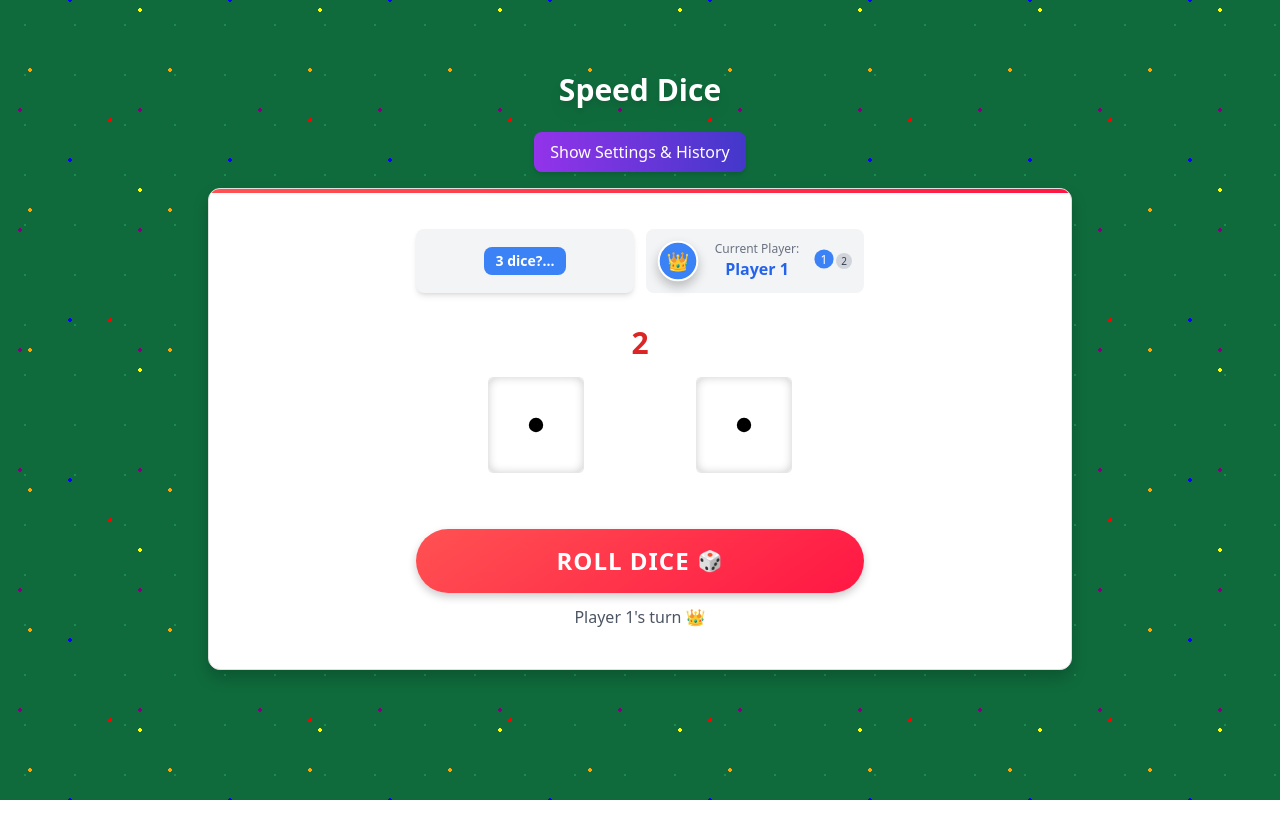
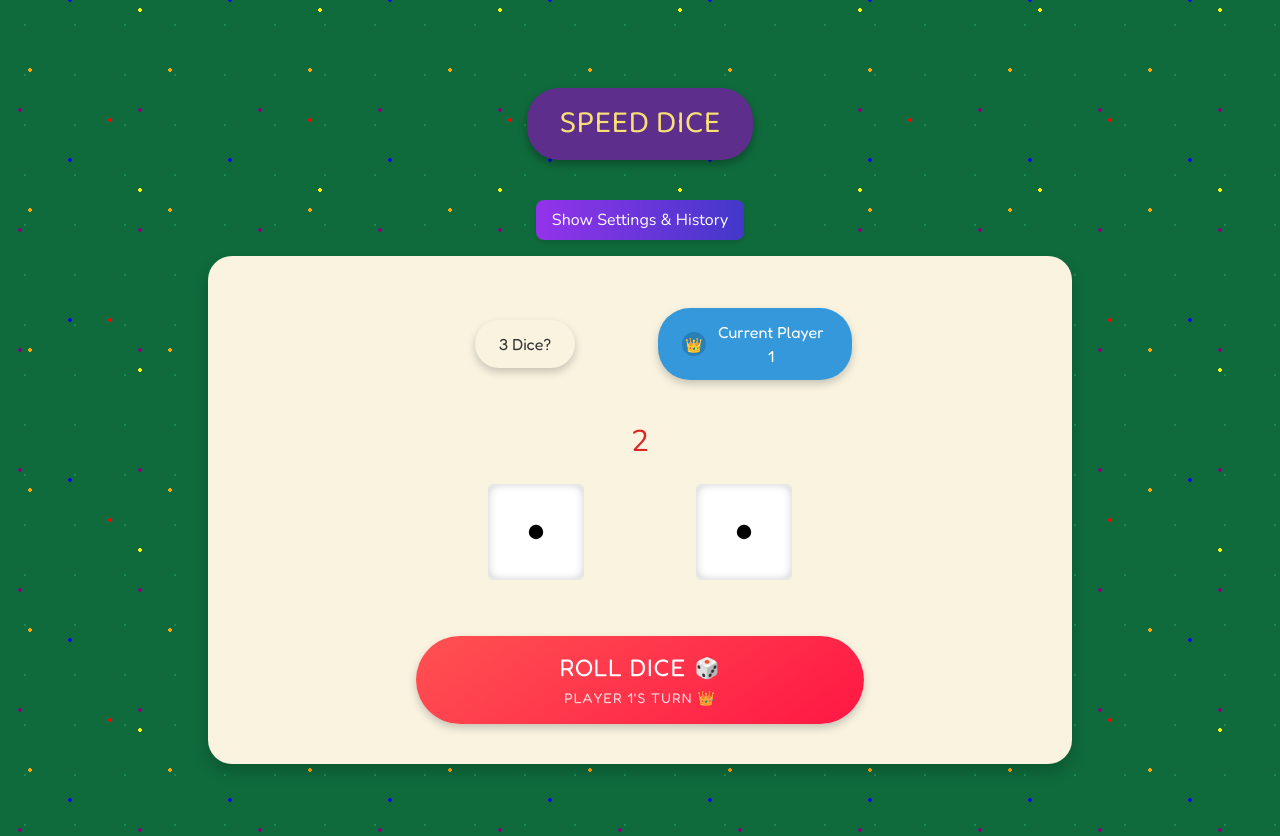
Before and after one commit to MeGallin/speed-dice, a React (Vite) app: page / in a window 1280 px wide. Before the commit the page ends 800 px from the top, so only its background shows below. Built offline with nearby package versions, Linux system fonts and the light colour scheme.

Commit message:
various changes and all working

```diff
--- a/index.html
+++ b/index.html
@@ -3,6 +3,10 @@
   <head>
     <meta charset="UTF-8" />
     <meta name="viewport" content="width=device-width, initial-scale=1.0" />
+    <link
+      href="https://fonts.googleapis.com/css2?family=Baloo+2&family=Fredoka&family=Nunito&display=swap"
+      rel="stylesheet"
+    />
     <title>Speed Dice</title>
   </head>
   <body>
--- a/src/App.jsx
+++ b/src/App.jsx
@@ -1,22 +1,45 @@
 import { useState } from 'react';
 import './App.css';
 import './styles/BoardGameTheme.css';
-import DiceRoller from './components/DiceRoller';
+import DiceRoller, { gameStartedAtom } from './components/DiceRoller';
 import GameSettings from './components/GameSettings';
 import { motion, AnimatePresence } from 'framer-motion';
+import { useAtom } from 'jotai';
+import { rollHistoryAtom } from './components/GameHistory';
 
 function App() {
   const [showSettings, setShowSettings] = useState(false);
+  const [gameStarted, setGameStarted] = useAtom(gameStartedAtom);
+  const [, setRollHistory] = useAtom(rollHistoryAtom);
+
+  // Reset the game state
+  const resetGame = () => {
+    // This will be passed to DiceRoller component
+    if (
+      window.confirm(
+        'Are you sure you want to reset the game? This will clear all progress.',
+      )
+    ) {
+      // Reset game state in App component
+      setGameStarted(false);
+      setRollHistory([]);
+
+      // Force a re-render by updating a state
+      setShowSettings(false);
+
+      console.log('Game reset initiated from App component');
+    }
+  };
 
   return (
     <div className="app board-game-bg">
       <div className="max-w-4xl mx-auto p-4">
-        <h1 className="text-3xl font-bold text-center my-6 text-white drop-shadow-lg">
-          Speed Dice
-        </h1>
+        <div className="flex justify-center my-6">
+          <h1 className="speed-dice-header">SPEED DICE</h1>
+        </div>
 
-        {/* Toggle Button */}
-        <div className="flex justify-center mb-4">
+        {/* Control Buttons */}
+        <div className="flex justify-center gap-4 mb-4">
           <motion.button
             onClick={() => setShowSettings(!showSettings)}
             className="px-4 py-2 bg-gradient-to-r from-purple-600 to-indigo-700 text-white rounded-lg shadow-md hover:from-purple-700 hover:to-indigo-800 transition-colors"
@@ -27,6 +50,17 @@ function App() {
               ? 'Hide Settings & History'
               : 'Show Settings & History'}
           </motion.button>
+
+          {gameStarted && (
+            <motion.button
+              onClick={resetGame}
+              className="px-4 py-2 bg-gradient-to-r from-red-500 to-red-700 text-white rounded-lg shadow-md hover:from-red-600 hover:to-red-800 transition-colors"
+              whileHover={{ scale: 1.05 }}
+              whileTap={{ scale: 0.95 }}
+            >
+              Reset Game
+            </motion.button>
+          )}
         </div>
 
         {/* Settings Panel */}
@@ -48,7 +82,7 @@ function App() {
 
         {/* Dice Roller (always visible) */}
         <div className="game-card">
-          <DiceRoller />
+          <DiceRoller onResetGame={resetGame} />
         </div>
       </div>
     </div>
--- a/src/components/Dice.jsx
+++ b/src/components/Dice.jsx
@@ -20,34 +20,27 @@ export default function Dice({
   rolling = false,
   onRoll,
 }) {
-  const [currentValue, setCurrentValue] = useState(value);
+  // Use the value prop directly instead of maintaining a separate state
+  // This ensures that the dice always shows the value from the parent component
   const [isRolling, setIsRolling] = useState(rolling);
 
-  useEffect(() => {
-    setCurrentValue(value);
-  }, [value]);
-
+  // Handle rolling animation
   useEffect(() => {
     setIsRolling(rolling);
 
     if (rolling) {
-      // During rolling animation, show random values
+      // When rolling stops, notify parent that rolling is complete
       const rollDuration = 1000 + Math.random() * 1000;
-      const rollInterval = setInterval(() => {
-        setCurrentValue(Math.floor(Math.random() * 6) + 1);
-      }, 100);
+      const rollTimeout = setTimeout(() => {
+        setIsRolling(false);
 
-      // When rolling stops, use the value provided by the parent
-      const rollTimeout = setTimeout(() => {
-        clearInterval(rollInterval);
-        setCurrentValue(value);
-        setIsRolling(false);
-        // Notify parent that rolling is complete, but use the parent-provided value
-        if (onRoll) onRoll(value);
+        // Notify parent that rolling is complete with the current value
+        if (onRoll) {
+          onRoll(value);
+        }
       }, rollDuration);
 
       return () => {
-        clearInterval(rollInterval);
         clearTimeout(rollTimeout);
       };
     }
@@ -76,9 +69,9 @@ export default function Dice({
     */
   };
 
-  // Determine which face to show based on the current value
+  // Determine which face to show based on the value prop
   const getFaceTransform = () => {
-    switch (currentValue) {
+    switch (value) {
       case 1:
         return 'rotateX(0deg) rotateY(0deg)'; // Front face (1)
       case 2:
@@ -92,7 +85,7 @@ export default function Dice({
       case 6:
         return 'rotateX(180deg) rotateY(0deg)'; // Back face (6)
       default:
-        return 'rotateX(0deg) rotateY(0deg)';
+        return 'rotateX(0deg) rotateY(0deg)'; // Default to 1
     }
   };
 
--- a/src/components/DiceRoller.jsx
+++ b/src/components/DiceRoller.jsx
@@ -30,18 +30,32 @@ import { provideFeedback } from '../utils/feedbackEffects';
 // Atoms for global state
 export const diceCountAtom = atom(2); // Default to 2 dice
 export const diceValuesAtom = atom([1, 1, 1]); // Default values for 3 dice
-export const totalValueAtom = atom((get) => {
+// Create a derived atom for the total value
+export const totalValueAtom = atom(
+  // Read function
+  (get) => {
     const values = get(diceValuesAtom);
     const count = get(diceCountAtom);
-  return calculateTotal(values.slice(0, count));
-});
+
+    // Make sure we're only using the active dice values
+    const activeValues = values.slice(0, count);
+
+    // Calculate the total using only the active values
+    let total = 0;
+    for (let i = 0; i < activeValues.length; i++) {
+      total += activeValues[i];
+    }
+
+    return total;
+  },
+);
 export const specialRollAtom = atom(null); // For storing special roll types
 export const playerCountAtom = atom(2); // Default to 2 players
 export const currentPlayerAtom = atom(0); // Default to first player
 export const hasRolledAtom = atom(false); // Track if current player has rolled
 export const gameStartedAtom = atom(false); // Track if the game has started
 
-const DiceRoller = () => {
+const DiceRoller = ({ onResetGame }) => {
   // Local state for animation
   const [isRolling, setIsRolling] = useState(false);
   const [isAnimatingNextPlayer, setIsAnimatingNextPlayer] = useState(false);
@@ -97,24 +111,19 @@ const DiceRoller = () => {
 
     // Generate random dice values after a short delay
     setTimeout(() => {
-      const newValues = generateDiceValues(diceCount);
+      // Generate completely new dice values
+      const newValues = Array(3)
+        .fill(0)
+        .map(() => Math.floor(Math.random() * 6) + 1);
 
-      // If we're only using 2 dice, keep the third dice value but don't show it
-      if (diceCount === 2) {
-        newValues.push(diceValues[2] || 1);
-      }
+      // Update the dice values state with the new values
+      setDiceValues(newValues);
 
-      // Store the generated values to ensure consistency
-      const finalValues = [...newValues];
-
-      // Log the values for debugging
-      console.log('Generated dice values:', finalValues.slice(0, diceCount));
-
-      // Update the dice values state
-      setDiceValues(finalValues);
+      // Get the actual dice values being used (slice to the correct count)
+      const activeValues = newValues.slice(0, diceCount);
 
       // Check for special roll patterns based on enabled rules
-      const rollType = getSpecialRollType(finalValues.slice(0, diceCount));
+      const rollType = getSpecialRollType(activeValues);
 
       // Only set special roll if the corresponding rule is enabled
       let effectiveRollType = null;
@@ -130,14 +139,13 @@ const DiceRoller = () => {
         provideFeedback(effectiveRollType, enableVibration, enableSound);
       }
 
-      // Calculate total for the rolled dice
-      const total = calculateTotal(finalValues.slice(0, diceCount));
-      console.log('Calculated total:', total);
+      // Calculate total for the rolled dice directly
+      const total = activeValues.reduce((sum, val) => sum + val, 0);
 
       // Add roll to history
       setRollHistory((prev) => [
         {
-          values: finalValues.slice(0, diceCount),
+          values: newValues.slice(0, diceCount),
           total,
           specialRoll: effectiveRollType,
           player: currentPlayer,
@@ -152,8 +160,30 @@ const DiceRoller = () => {
 
   // Toggle between 2 and 3 dice
   const toggleDiceCount = () => {
-    setDiceCount(diceCount === 2 ? 3 : 2);
+    const newCount = diceCount === 2 ? 3 : 2;
+
+    // Update the dice count
+    setDiceCount(newCount);
+
+    // Reset special roll
     setSpecialRoll(null);
+
+    // Generate completely new dice values when switching
+    const newValues = [];
+    for (let i = 0; i < newCount; i++) {
+      newValues.push(Math.floor(Math.random() * 6) + 1);
+    }
+
+    // If we need 3 values but only generated 2, add a third
+    if (newValues.length < 3) {
+      newValues.push(Math.floor(Math.random() * 6) + 1);
+    }
+
+    // Update the dice values
+    setDiceValues(newValues);
+
+    // Force a re-render of the total by setting hasRolled to false
+    setHasRolled(false);
   };
 
   // Handle next player button click
@@ -180,29 +210,28 @@ const DiceRoller = () => {
     }, 300);
   };
 
-  // Reset the game state
-  const resetGame = () => {
-    setGameStarted(false);
+  // Reset the game state - this is called from the App component
+  useEffect(() => {
+    if (!gameStarted) {
+      // Reset local state when gameStarted becomes false
       setHasRolled(false);
       setCurrentPlayer(0);
       setSpecialRoll(null);
       setDiceValues([1, 1, 1]);
-    setRollHistory([]);
-  };
+      setDiceCount(2); // Reset to default 2 dice
+    }
+  }, [gameStarted]);
+
+  // No additional effects needed
 
   // Handle individual dice roll completion
   const handleDiceRoll = (index, value) => {
     // Update the specific die value
     const newValues = [...diceValues];
     newValues[index] = value;
+
+    // Update the dice values state
     setDiceValues(newValues);
-
-    // Log the updated values for debugging
-    console.log(`Die ${index + 1} rolled: ${value}`);
-    console.log(`Current dice values: ${newValues.slice(0, diceCount)}`);
-    console.log(
-      `Total should be: ${calculateTotal(newValues.slice(0, diceCount))}`,
-    );
   };
 
   return (
@@ -214,86 +243,22 @@ const DiceRoller = () => {
       >
         {/* Dice Switch */}
 
-        <div className="flex items-center justify-center bg-gray-100 text-white p-3 rounded-lg shadow-md">
+        <div className="flex items-center justify-center p-3">
           <motion.button
             onClick={toggleDiceCount}
-            className="px-3 py-1 bg-blue-500 text-white rounded-lg hover:bg-blue-600 transition-colors font-bold text-sm"
+            className="dice-count-button"
             whileHover={{ scale: 1.05 }}
             whileTap={{ scale: 0.95 }}
           >
-            {diceCount === 2 ? '3 dice?...' : '2 dice?...'}
+            {diceCount === 2 ? '3 Dice?' : '2 Dice?'}
           </motion.button>
         </div>
 
         {/* Current Player Display */}
-        <div className="flex items-center gap-2 bg-gray-100 p-3 rounded-lg">
-          <div className="flex-shrink-0">
-            <motion.div
-              className={`player-token w-10 h-10 text-lg ${
-                playerColors[currentPlayer].split(' ')[0]
-              }`}
-              animate={{
-                scale: [1, 1.05, 1],
-                boxShadow: [
-                  '0 4px 8px rgba(0,0,0,0.2)',
-                  '0 8px 16px rgba(0,0,0,0.3)',
-                  '0 4px 8px rgba(0,0,0,0.2)',
-                ],
-              }}
-              transition={{
-                duration: 2,
-                repeat: Infinity,
-                repeatType: 'reverse',
-              }}
-            >
-              {getPlayerIcon(currentPlayer)}
-            </motion.div>
-          </div>
-          <div className="flex-grow">
-            <div className="text-xs font-medium text-gray-500">
-              Current Player:
-            </div>
-            <div
-              className={`font-bold ${
-                currentPlayer === 0
-                  ? 'text-blue-600'
-                  : currentPlayer === 1
-                  ? 'text-red-600'
-                  : currentPlayer === 2
-                  ? 'text-green-600'
-                  : currentPlayer === 3
-                  ? 'text-yellow-600'
-                  : currentPlayer === 4
-                  ? 'text-purple-600'
-                  : 'text-pink-600'
-              }`}
-            >
-              Player {currentPlayer + 1}
-            </div>
-          </div>
-          <div className="flex-shrink-0">
-            {/* Player Tokens - Smaller to fit 6 players */}
-            <div className="flex flex-wrap gap-1 max-w-[90px] justify-end">
-              {Array.from({ length: playerCount }).map((_, index) => (
-                <motion.div
-                  key={index}
-                  className={`w-4 h-4 rounded-full flex items-center justify-center text-[10px] ${
-                    index === currentPlayer
-                      ? playerColors[index].split(' ')[0]
-                      : 'bg-gray-300'
-                  } ${
-                    index === currentPlayer ? 'text-white' : 'text-gray-700'
-                  }`}
-                  animate={{
-                    scale: index === currentPlayer ? 1.2 : 1,
-                    y: index === currentPlayer ? -2 : 0,
-                  }}
-                  transition={{ type: 'spring', stiffness: 300 }}
-                >
-                  {index + 1}
-                </motion.div>
-              ))}
-            </div>
+        <div className="flex items-center justify-center p-3">
+          <div className="player-button">
+            <div className="avatar">{getPlayerIcon(currentPlayer)}</div>
+            <span>Current Player {currentPlayer + 1}</span>
           </div>
         </div>
       </div>
@@ -315,6 +280,9 @@ const DiceRoller = () => {
             </div>
           </motion.div>
         </div>
+
+        {/* Spacer for layout consistency */}
+        <div className="h-2"></div>
 
         {/* Dice */}
         <div className="flex justify-around py-6 px-4">
@@ -393,6 +361,7 @@ const DiceRoller = () => {
             (hasRolled && !(specialRoll === 'double' && doubleTrouble))
           }
         >
+          <div className="flex flex-col items-center justify-center gap-1">
             <div className="flex items-center justify-center gap-2">
               {isRolling ? (
                 <span>Rolling...</span>
@@ -403,6 +372,12 @@ const DiceRoller = () => {
                   <span>Roll Dice</span>
                   <span className="text-xl">🎲</span>
                 </>
+              )}
+            </div>
+            {!isRolling && !hasRolled && (
+              <span className="text-sm font-normal opacity-80">
+                Player {currentPlayer + 1}'s turn {getPlayerIcon(currentPlayer)}
+              </span>
             )}
           </div>
         </motion.button>
@@ -430,43 +405,20 @@ const DiceRoller = () => {
               },
             }}
           >
+            <div className="flex flex-col items-center justify-center gap-1">
               <div className="flex items-center justify-center gap-2">
-              <span>Next Turn</span>
-              <span className="text-xl">➡️</span>
+                <span>
+                  Pass Dice to Player {((currentPlayer + 1) % playerCount) + 1}
+                </span>
+                <span className="text-xl">
+                  {getPlayerIcon((currentPlayer + 1) % playerCount)}
+                </span>
+              </div>
+              <span className="text-sm font-normal opacity-80">
+                Click to continue
+              </span>
             </div>
           </motion.button>
-        )}
-
-        {/* Turn Indicators */}
-        {!isRolling && !hasRolled && (
-          <p className="text-center text-gray-600 font-medium">
-            Player {currentPlayer + 1}'s turn {getPlayerIcon(currentPlayer)}
-          </p>
-        )}
-
-        {hasRolled && !(specialRoll === 'double' && doubleTrouble) && (
-          <p className="text-center text-green-600 font-medium">
-            Click "Next Turn" to continue with Player{' '}
-            {((currentPlayer + 1) % playerCount) + 1}{' '}
-            {getPlayerIcon((currentPlayer + 1) % playerCount)}
-          </p>
-        )}
-
-        {/* Reset Game Button */}
-        {gameStarted && (
-          <div className="mt-4 pt-4 border-t border-gray-200">
-            <motion.button
-              onClick={resetGame}
-              className="w-full p-3 bg-gray-200 text-gray-700 rounded-md hover:bg-gray-300 transition-colors font-medium"
-              whileHover={{ scale: 1.02 }}
-              whileTap={{ scale: 0.98 }}
-            >
-              Reset Game
-            </motion.button>
-            <p className="text-xs text-gray-500 mt-1 text-center">
-              This will reset all game progress and allow changing player count
-            </p>
-          </div>
         )}
       </div>
     </div>
--- a/src/styles/BoardGameTheme.css
+++ b/src/styles/BoardGameTheme.css
@@ -1,17 +1,21 @@
 /* Board Game Theme Styling */
 
-/* Main background with confetti texture */
-.board-game-bg {
-  background-color: var(--felt-green, #0f6b3c);
-  background-image: var(--speed-dice-bg);
-  background-size: var(--confetti-size);
-  background-position: var(--confetti-position);
-  min-height: 100vh;
-}
+/* CSS Variables */
+:root {
+  /* Font families */
+  --font-heading: 'Baloo 2', cursive;
+  --font-button: 'Fredoka', sans-serif;
+  --font-text: 'Nunito', sans-serif;
 
-/* CSS variables for Tailwind classes */
-:root {
+  /* Colors */
   --felt-green: #0f6b3c;
+  --speed-purple: #5d2e8c;
+  --alert-red: #e74c3c;
+  --player-blue: #3498db;
+  --cream: #f9f3e0;
+  --gold-yellow: #f9e076;
+
+  /* Background patterns */
   --speed-dice-bg: radial-gradient(circle, #1a8c52 1px, transparent 1px),
     radial-gradient(circle, red 2px, transparent 2px),
     radial-gradient(circle, yellow 2px, transparent 2px),
@@ -24,30 +28,55 @@
     200px 50px;
 }
 
+/* Apply base font to body */
+body {
+  font-family: var(--font-text);
+}
+
+/* Main background with confetti texture */
+.board-game-bg {
+  background-color: var(--felt-green);
+  background-image: var(--speed-dice-bg);
+  background-size: var(--confetti-size);
+  background-position: var(--confetti-position);
+  min-height: 100vh;
+}
+
+/* Speed Dice Header */
+.speed-dice-header {
+  background-color: var(--speed-purple);
+  color: var(--gold-yellow);
+  font-family: var(--font-heading);
+  font-size: 2rem;
+  font-weight: bold;
+  text-align: center;
+  padding: 0.75rem 2rem;
+  border-radius: 2rem;
+  box-shadow: 0 4px 8px rgba(0, 0, 0, 0.3);
+  margin: 1rem auto;
+  max-width: 320px;
+  display: inline-block;
+}
+
 /* Game card styling */
 .game-card {
-  background-color: white;
-  border-radius: 12px;
+  background-color: var(--cream);
+  border-radius: 24px;
   box-shadow: 0 8px 16px rgba(0, 0, 0, 0.2);
   padding: 1.5rem;
   margin-bottom: 1.5rem;
   position: relative;
   overflow: hidden;
-  border: 1px solid #e0e0e0;
+  border: none;
 }
 
+/* Remove the red gradient at the top */
 .game-card::before {
-  content: '';
-  position: absolute;
-  top: 0;
-  left: 0;
-  right: 0;
-  height: 4px;
-  background: linear-gradient(90deg, #ff5252, #ff1744);
+  content: none;
 }
 
 .game-card-title {
-  font-family: 'Georgia', serif;
+  font-family: var(--font-heading);
   font-weight: bold;
   font-size: 1.25rem;
   margin-bottom: 1rem;
@@ -93,6 +122,7 @@
 .roll-button {
   background: linear-gradient(145deg, #ff5252, #ff1744);
   color: white;
+  font-family: var(--font-button);
   font-weight: bold;
   font-size: 1.5rem;
   padding: 1rem 2rem;
@@ -117,7 +147,7 @@
 
 /* Score display styling */
 .score-display {
-  font-family: 'Georgia', serif;
+  font-family: var(--font-text);
   font-size: 2rem;
   font-weight: bold;
   color: #333;
@@ -127,14 +157,28 @@
 
 /* Special roll banner styling */
 .special-roll-banner {
-  padding: 0.75rem 1.5rem;
-  border-radius: 8px;
+  background-color: var(--alert-red);
+  color: var(--gold-yellow);
+  font-family: var(--font-button);
+  font-size: 1.5rem;
   font-weight: bold;
   text-align: center;
-  box-shadow: 0 4px 8px rgba(0, 0, 0, 0.1);
-  margin: 1rem 0;
+  padding: 0.75rem 1.5rem;
+  border-radius: 2rem;
+  box-shadow: 0 4px 8px rgba(0, 0, 0, 0.3);
+  margin: 1rem auto;
   position: relative;
   overflow: hidden;
+  display: flex;
+  align-items: center;
+  justify-content: center;
+  gap: 0.5rem;
+}
+
+/* Add lightning bolt icon for triple threat */
+.special-roll-banner.triple::before {
+  content: '⚡';
+  font-size: 1.5rem;
 }
 
 .special-roll-banner::after {
@@ -178,6 +222,43 @@
   color: white;
   box-shadow: 0 4px 8px rgba(0, 0, 0, 0.2);
   border: 2px solid white;
+}
+
+/* Player button styling */
+.player-button {
+  background-color: var(--player-blue);
+  color: white;
+  font-family: var(--font-button);
+  font-weight: bold;
+  padding: 0.75rem 1.5rem;
+  border-radius: 2rem;
+  display: flex;
+  align-items: center;
+  gap: 0.5rem;
+  box-shadow: 0 4px 8px rgba(0, 0, 0, 0.2);
+}
+
+.player-button .avatar {
+  width: 24px;
+  height: 24px;
+  border-radius: 50%;
+  background-color: #2980b9;
+  display: flex;
+  align-items: center;
+  justify-content: center;
+  font-size: 0.875rem;
+}
+
+/* Dice count button styling */
+.dice-count-button {
+  background-color: var(--cream);
+  color: #333;
+  font-family: var(--font-button);
+  font-weight: bold;
+  padding: 0.75rem 1.5rem;
+  border-radius: 2rem;
+  box-shadow: 0 4px 8px rgba(0, 0, 0, 0.2);
+  text-align: center;
 }
 
 /* Enhanced animations */
--- a/src/utils/diceLogic.js
+++ b/src/utils/diceLogic.js
@@ -22,8 +22,13 @@ export const generateDiceValues = (count) => {
  * @returns {boolean} - True if the roll is a double
  */
 export const isDouble = (values) => {
-  if (values.length !== 2) return false;
-  return values[0] === values[1];
+  // For 2 dice, check if they have the same value
+  if (values.length === 2) {
+    return values[0] === values[1];
+  }
+
+  // For other cases, return false
+  return false;
 };
 
 /**
@@ -70,18 +75,27 @@ export const isSequence = (values) => {
  * @returns {string|null} - Type of special roll ('double', 'triple', 'sequence') or null
  */
 export const getSpecialRollType = (values) => {
-  if (values.length === 2 && isDouble(values)) {
-    return 'double';
+  console.log('getSpecialRollType called with values:', values);
+
+  // Check for doubles (2 dice with the same value)
+  if (values.length === 2) {
+    const isDoubleRoll = values[0] === values[1];
+    console.log('Checking for double with 2 dice:', isDoubleRoll);
+    if (isDoubleRoll) return 'double';
   }
 
+  // Check for triples and sequences (3 dice)
   if (values.length === 3) {
-    if (isTriple(values)) {
+    // Check for triple (all 3 dice with the same value)
+    if (values[0] === values[1] && values[1] === values[2]) {
+      console.log('Triple detected!');
       return 'triple';
     }
 
-    if (isSequence(values)) {
-      return 'sequence';
-    }
+    // Check for sequence
+    const isSequenceRoll = isSequence(values);
+    console.log('Checking for sequence with 3 dice:', isSequenceRoll);
+    if (isSequenceRoll) return 'sequence';
   }
 
   return null;
@@ -129,7 +143,10 @@ export const getSpecialRollClass = (rollType) => {
  * @returns {number} - Sum of dice values
  */
 export const calculateTotal = (values) => {
-  return values.reduce((sum, value) => sum + value, 0);
+  console.log('calculateTotal called with values:', values);
+  const total = values.reduce((sum, value) => sum + value, 0);
+  console.log('calculateTotal result:', total);
+  return total;
 };
 
 /**
--- a/tailwind.config.js
+++ b/tailwind.config.js
@@ -35,6 +35,10 @@ export default {
       },
       colors: {
         'felt-green': '#0f6b3c',
+        'speed-purple': '#5d2e8c',
+        'alert-red': '#e74c3c',
+        'player-blue': '#3498db',
+        cream: '#f9f3e0',
       },
     },
   },
```
Lines whose indentation alone changed are shown as unchanged.
